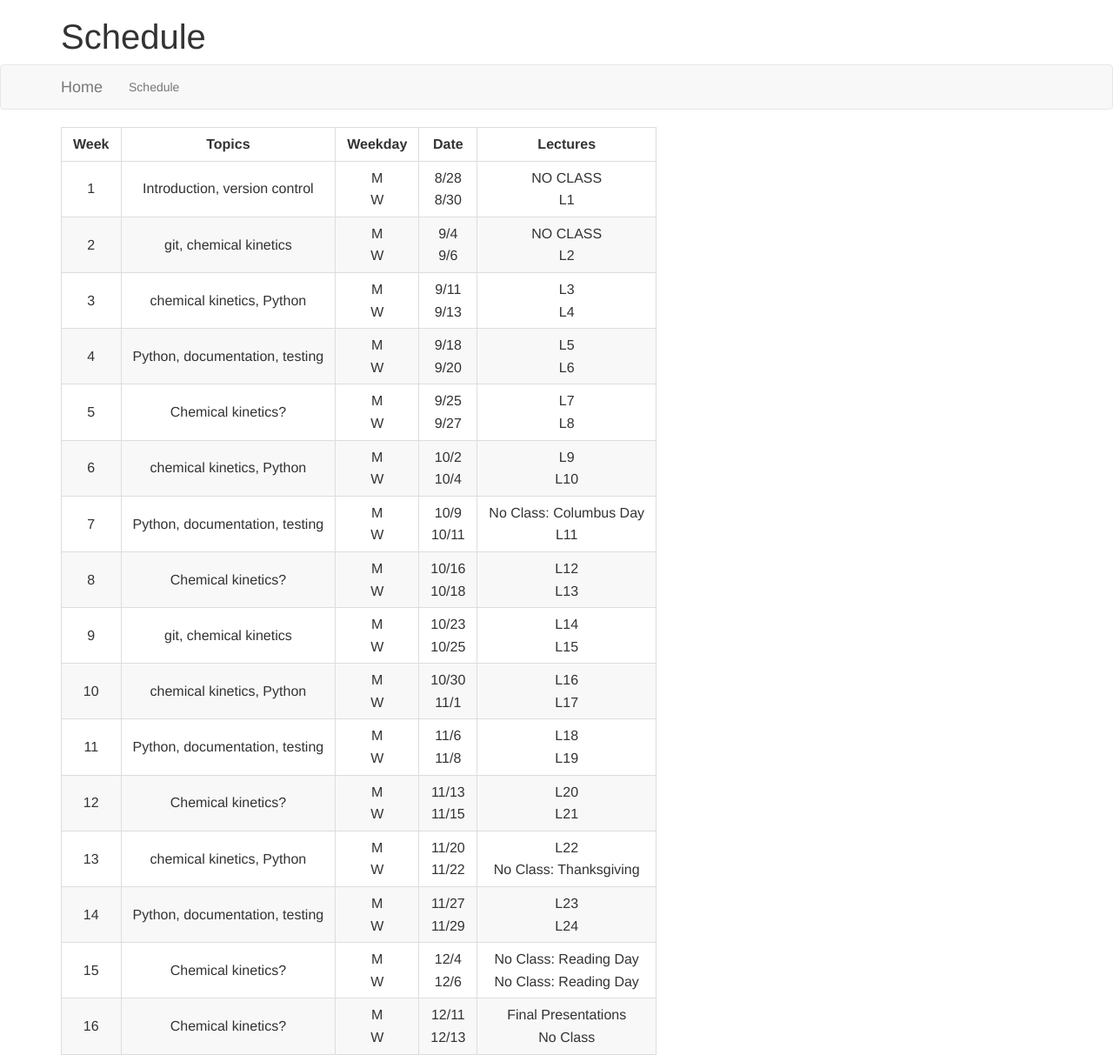
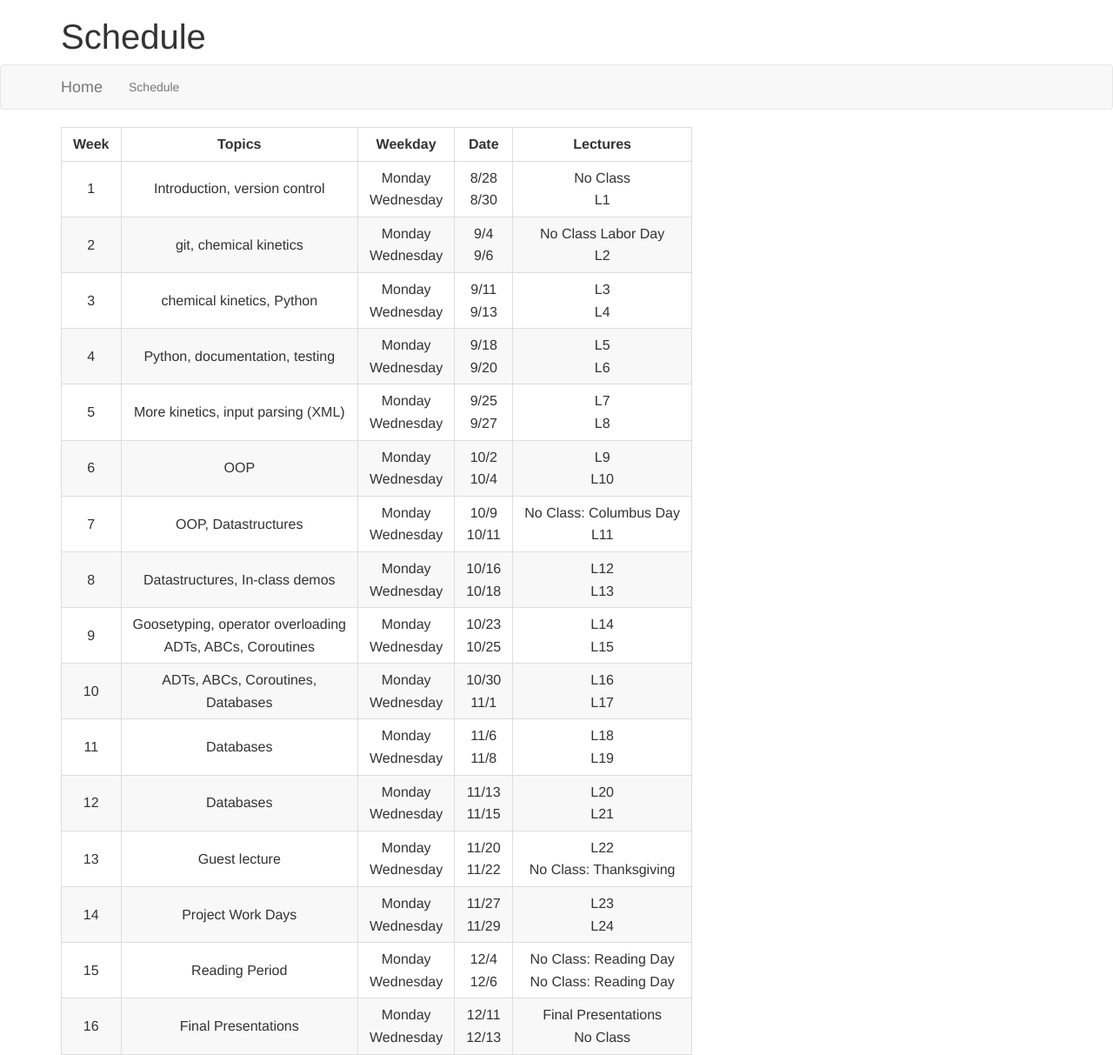
Before and after one commit to xuwd11/cs207_Weidong_Xu, a Jekyll site: the page built from schedule.md, in a window 1280 px wide. Shown: the whole page at 87% size. Built offline with Jekyll 4.4.1, drawn with Linux system fonts in a browser that asks for light colours; nearby versions of some CDN libraries.

Commit message:
Tentative schedule.

```diff
--- a/schedule.md
+++ b/schedule.md
@@ -3,21 +3,21 @@ title: Schedule
 layout: default
 ---
 
-| Week  | Topics                         | Weekday  | Date            | Lectures |
-| :---: | :---:                          | :---:    | :---:           | :---:    |
-| 1     | Introduction, version control  | M <br> W | 8/28 <br> 8/30  | NO CLASS <br> L1 |
-| 2     | git, chemical kinetics         | M <br> W | 9/4 <br> 9/6    | NO CLASS <br> L2 |
-| 3     | chemical kinetics, Python      | M <br> W | 9/11 <br> 9/13  | L3 <br> L4 |
-| 4     | Python, documentation, testing | M <br> W | 9/18 <br> 9/20  | L5 <br> L6 |
-| 5     | Chemical kinetics?             | M <br> W | 9/25 <br> 9/27  | L7 <br> L8 |
-| 6     | chemical kinetics, Python      | M <br> W | 10/2 <br> 10/4  | L9 <br> L10 |
-| 7     | Python, documentation, testing | M <br> W | 10/9 <br> 10/11  | No Class:  Columbus Day <br> L11 |
-| 8     | Chemical kinetics?             | M <br> W | 10/16 <br> 10/18  | L12 <br> L13 |
-| 9     | git, chemical kinetics         | M <br> W | 10/23 <br> 10/25    | L14 <br> L15 |
-| 10    | chemical kinetics, Python      | M <br> W | 10/30 <br> 11/1  | L16 <br> L17 |
-| 11    | Python, documentation, testing | M <br> W | 11/6 <br> 11/8  | L18 <br> L19 |
-| 12    | Chemical kinetics?             | M <br> W | 11/13 <br> 11/15  | L20 <br> L21 |
-| 13    | chemical kinetics, Python      | M <br> W | 11/20 <br> 11/22  | L22 <br> No Class:  Thanksgiving |
-| 14    | Python, documentation, testing | M <br> W | 11/27 <br> 11/29  | L23 <br> L24 |
-| 15    | Chemical kinetics?             | M <br> W | 12/4 <br> 12/6  | No Class:  Reading Day <br> No Class:  Reading Day |
-| 16    | Chemical kinetics?             | M <br> W | 12/11 <br> 12/13  | Final Presentations <br> No Class |
+| Week  | Topics                                                        | Weekday               | Date             | Lectures                                           |
+| :---: | :---:                                                         | :---:                 | :---:            | :---:                                              |
+| 1     | Introduction, version control                                 | Monday <br> Wednesday | 8/28 <br> 8/30   | No Class <br> L1                                   |
+| 2     | git, chemical kinetics                                        | Monday <br> Wednesday | 9/4 <br> 9/6     | No Class  Labor Day <br> L2                        |
+| 3     | chemical kinetics, Python                                     | Monday <br> Wednesday | 9/11 <br> 9/13   | L3 <br> L4                                         |
+| 4     | Python, documentation, testing                                | Monday <br> Wednesday | 9/18 <br> 9/20   | L5 <br> L6                                         |
+| 5     | More kinetics, input parsing (XML)                            | Monday <br> Wednesday | 9/25 <br> 9/27   | L7 <br> L8                                         |
+| 6     | OOP                                                           | Monday <br> Wednesday | 10/2 <br> 10/4   | L9 <br> L10                                        |
+| 7     | OOP, Datastructures                                           | Monday <br> Wednesday | 10/9 <br> 10/11  | No Class:  Columbus Day <br> L11                   |
+| 8     | Datastructures, In-class demos                                | Monday <br> Wednesday | 10/16 <br> 10/18 | L12 <br> L13                                       |
+| 9     | Goosetyping, operator overloading <br> ADTs, ABCs, Coroutines | Monday <br> Wednesday | 10/23 <br> 10/25 | L14 <br> L15                                       |
+| 10    | ADTs, ABCs, Coroutines, <br> Databases                        | Monday <br> Wednesday | 10/30 <br> 11/1  | L16 <br> L17                                       |
+| 11    | Databases                                                     | Monday <br> Wednesday | 11/6 <br> 11/8   | L18 <br> L19                                       |
+| 12    | Databases                                                     | Monday <br> Wednesday | 11/13 <br> 11/15 | L20 <br> L21                                       |
+| 13    | Guest lecture                                                 | Monday <br> Wednesday | 11/20 <br> 11/22 | L22 <br> No Class:  Thanksgiving                   |
+| 14    | Project Work Days                                             | Monday <br> Wednesday | 11/27 <br> 11/29 | L23 <br> L24                                       |
+| 15    | Reading Period                                                | Monday <br> Wednesday | 12/4 <br> 12/6   | No Class:  Reading Day <br> No Class:  Reading Day |
+| 16    | Final Presentations                                           | Monday <br> Wednesday | 12/11 <br> 12/13 | Final Presentations <br> No Class                  |
```
